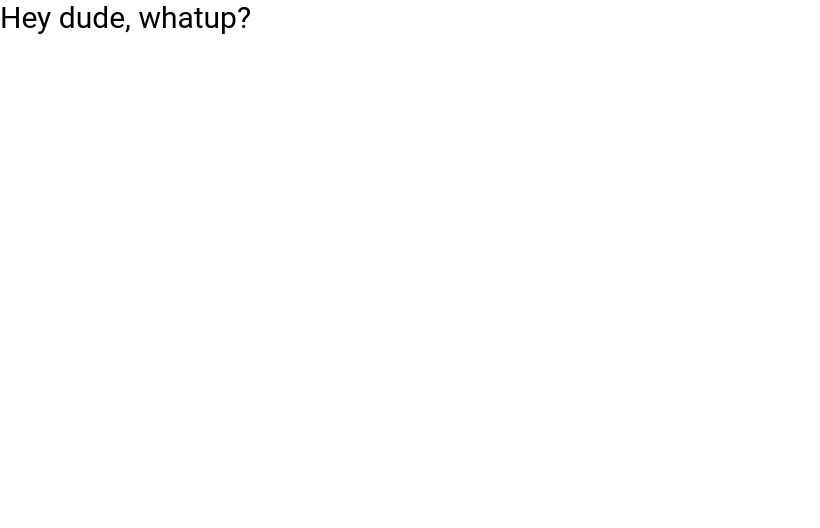
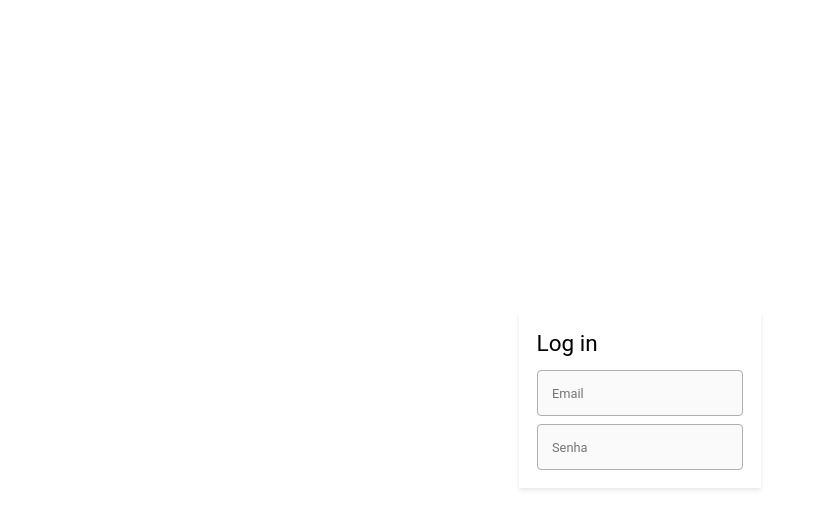
Before and after one commit to ThunderStormOwl/group-study-frontend-react, a React (Create React App) app: page /signin in a window 1280 px wide. Shown: the top 528 px of the page, without its empty margins (0-820 px from the left). Built offline with nearby package versions, Linux system fonts and the light colour scheme.

Commit message:
developing sign in component

```diff
--- a/package.json
+++ b/package.json
@@ -10,8 +10,10 @@
     "@types/node": "^12.19.16",
     "@types/react": "^17.0.1",
     "@types/react-dom": "^17.0.0",
+    "@types/react-router-dom": "^5.1.7",
     "react": "^17.0.1",
     "react-dom": "^17.0.1",
+    "react-router-dom": "^5.2.0",
     "react-scripts": "4.0.2",
     "typescript": "^4.1.3",
     "web-vitals": "^1.1.0"
--- a/src/app/App.tsx
+++ b/src/app/App.tsx
@@ -1,11 +1,10 @@
 import React from 'react';
 import './styles/global.css'
+import {Routes} from './routes/Routes'
 
 function App() {
   return (
-    <div className="App">
-      <h1>Hey dude, whatup?</h1>
-    </div>
+    <Routes />
   );
 }
 
--- /dev/null
+++ b/src/app/pages/signin/Signin.css
@@ -0,0 +1,8 @@
+.signin-base{
+    width: 100vw;
+    height: 100vh;
+}
+
+.login-form input{
+    border: var(--size-xxs) solid var(--color-border);
+}
--- /dev/null
+++ b/src/app/pages/signin/Signin.tsx
@@ -0,0 +1,23 @@
+import React from 'react';
+import './Signin.css';
+
+export const Signin: React.FC = () => {
+
+    return(
+        <div className="signin-base flex-content-center flex-items-center">
+            <div className="padding-g shadow-m border-red flex-column">
+                <h2>Log in</h2>
+                <div className="margin-top-m">
+                    <form className="flex-column login-form">
+
+                            <input className="background padding-m font-size-m" placeholder="Email"/>
+
+                            <input className="background padding-m font-size-m margin-top-s" placeholder="Senha"/>
+
+                    </form>
+                </div>
+            </div>
+        </div>
+    );
+
+}
--- /dev/null
+++ b/src/app/pages/signup/Signup.tsx
@@ -0,0 +1,11 @@
+import React from 'react';
+
+export const Signup: React.FC = () => {
+
+    return(
+        <div>
+            Sign Up
+        </div>
+    );
+
+}
--- /dev/null
+++ b/src/app/routes/Routes.tsx
@@ -0,0 +1,17 @@
+import React from 'react';
+import {BrowserRouter, Route, Switch} from 'react-router-dom';
+import {Signin} from '../pages/signin/Signin';
+import {Signup} from '../pages/signup/Signup';
+
+export const Routes: React.FC = () => {
+
+    return(
+        <BrowserRouter>
+            <Switch>
+                <Route path="/signin" component={Signin} />
+                <Route path="/signup" component={Signup} />
+            </Switch>
+        </BrowserRouter>
+    );
+
+}
--- a/src/app/styles/global.css
+++ b/src/app/styles/global.css
@@ -36,11 +36,11 @@
     margin: 0;
     padding: 0;
     outline: none;
-    user-select: none;
+    /* user-select: none;
     -ms-user-select: none;
     box-sizing: border-box;
     -webkit-user-select: none;
-    -moz-user-select: -moz-none;
+    -moz-user-select: -moz-none */;
     font-family: var(--font-family);
     font-weight: var(--font-weight-m);
     -webkit-font-smoothing:antialiased;
@@ -82,7 +82,7 @@ input, textarea, select {
     padding: var(--padding-s);
     padding-right: var(--padding-xs);
     padding-left: var(--padding-xs);
-    color: var(--color-text-white);
+    color: var(--color-text-black);
 }
 
 a {
```
Also changed, not shown: 1 other file (tests, documents, lock files or other folders).
